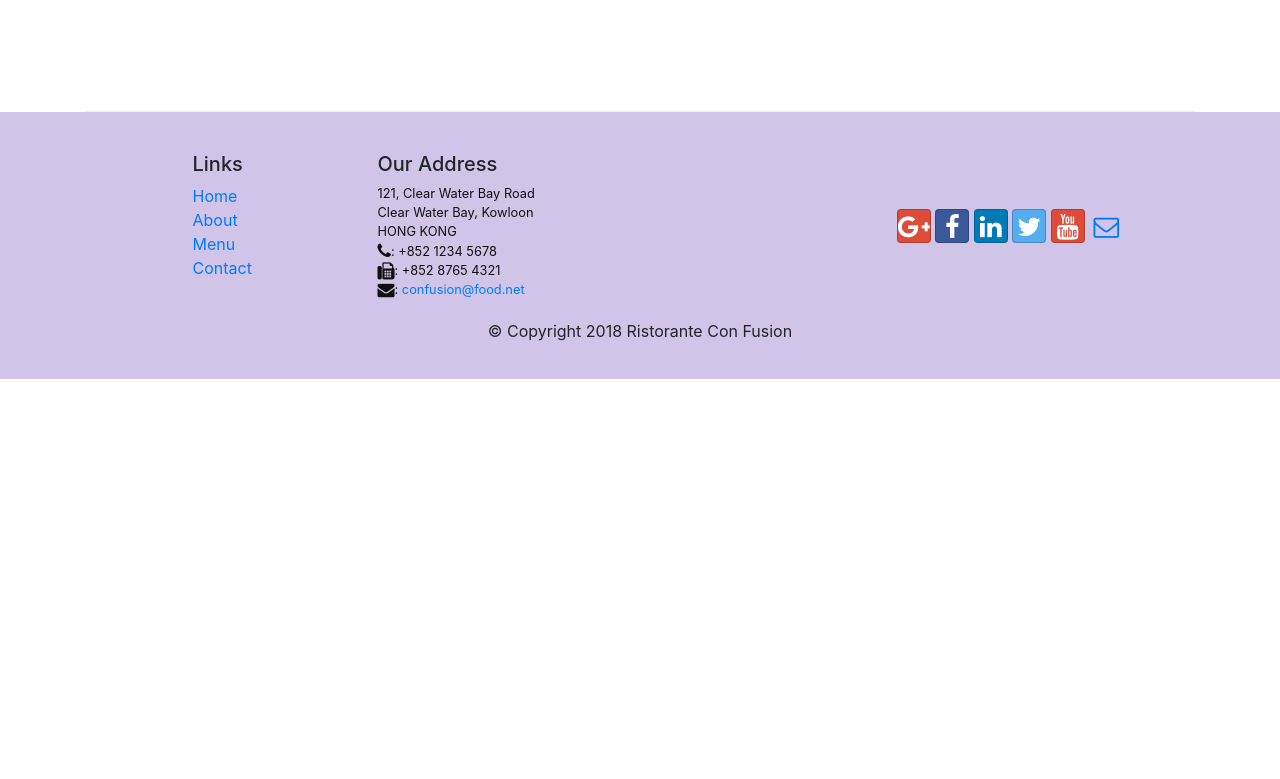
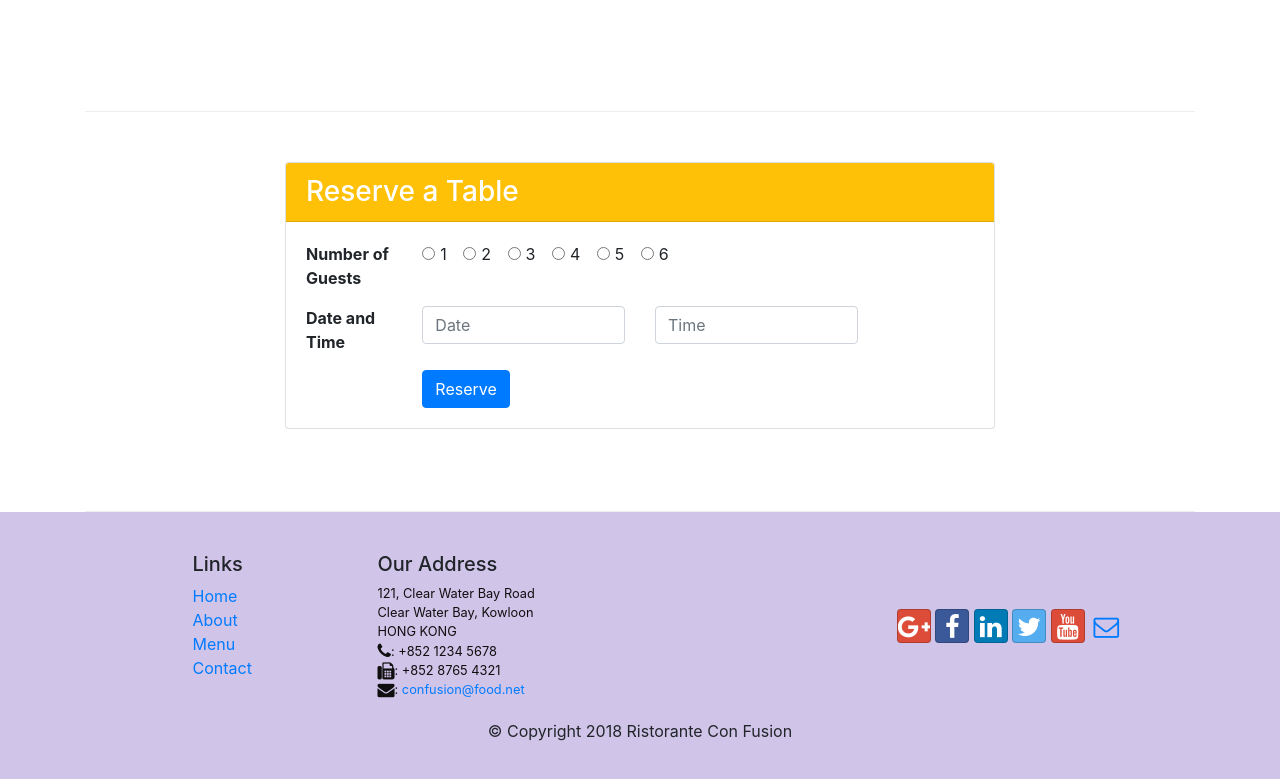
Before and after one commit to Maksym9669/conFusion, a website: page index.html in a window 1280 px wide. Shown: the part 1498-2277 px from the top of the page. Before the commit the page ends 1877 px from the top, so only its background shows below. Drawn offline with nearby package versions, Linux system fonts and the light colour scheme.

Commit message:
Assignment 2

```diff
--- a/index.html
+++ b/index.html
@@ -82,8 +82,17 @@
               your culinary senses!
             </p>
           </div>
-          <div class="col-12 col-sm align-self-center">
+          <div class="col-12 col-sm-3 align-self-center">
             <img src="img/logo.png" class="img-fluid" />
+          </div>
+          <div class="col-12 col-sm-3 align-self-center">
+            <a
+              role="button"
+              class="btn btn-warning btn-sm btn-block"
+              href="#reserve"
+            >
+              Reserve Table
+            </a>
           </div>
         </div>
       </div>
@@ -123,13 +132,24 @@
           <h3>This Month's Promotions</h3>
         </div>
         <div class="col col-sm col-md">
-          <h2>Weekend Grand Buffet</h2>
-          <p class="d-none d-sm-block">
-            Featuring mouthwatering combinations with a choice of five different
-            salads, six enticing appetizers, six main entrees and five choicest
-            desserts. Free flowing bubbly and soft drinks. All for just $19.99
-            per person
-          </p>
+          <div class="media">
+            <div class="media-body">
+              <h2 class="mt-0">
+                Weekend Grand Buffet <span class="badge badge-danger">NEW</span>
+              </h2>
+              <p class="d-none d-sm-block">
+                Featuring mouthwatering combinations with a choice of five
+                different salads, six enticing appetizers, six main entrees and
+                five choicest desserts. Free flowing bubbly and soft drinks. All
+                for just $19.99 per person
+              </p>
+            </div>
+            <img
+              src="img/buffet.png"
+              class="d-flex ml-3 img-thumbnail align-self-center"
+              alt="buffet"
+            />
+          </div>
         </div>
       </div>
 
@@ -153,6 +173,122 @@
                 world, he specializes in creating mouthwatering Indo-Italian
                 fusion experiences.
               </p>
+            </div>
+          </div>
+        </div>
+      </div>
+      <div class="row row-content">
+        <div class="col-12 offset-sm-2 col-sm-8 offset sm-2">
+          <div class="card">
+            <h3 class="card-header bg-warning text-white">Reserve a Table</h3>
+            <div class="card-body">
+              <form id="reserve">
+                <dl class="row">
+                  <dt class="col-12 col-sm-2">Number of Guests</dt>
+                  <dd class="col-12 col-sm-10 ">
+                    <div class="form-check form-check-inline">
+                      <input
+                        class="form-check-input"
+                        type="radio"
+                        name="inlineRadioOptions"
+                        id="inlineRadio1"
+                        value="option1"
+                      />
+                      <label class="form-check-label" for="inlineRadio1"
+                        >1</label
+                      >
+                    </div>
+                    <div class="form-check form-check-inline">
+                      <input
+                        class="form-check-input"
+                        type="radio"
+                        name="inlineRadioOptions"
+                        id="inlineRadio2"
+                        value="option2"
+                      />
+                      <label class="form-check-label" for="inlineRadio2"
+                        >2</label
+                      >
+                    </div>
+                    <div class="form-check form-check-inline">
+                      <input
+                        class="form-check-input"
+                        type="radio"
+                        name="inlineRadioOptions"
+                        id="inlineRadio3"
+                        value="option3"
+                      />
+                      <label class="form-check-label" for="inlineRadio3"
+                        >3</label
+                      >
+                    </div>
+                    <div class="form-check form-check-inline">
+                      <input
+                        class="form-check-input"
+                        type="radio"
+                        name="inlineRadioOptions"
+                        id="inlineRadio4"
+                        value="option4"
+                      />
+                      <label class="form-check-label" for="inlineRadio4"
+                        >4</label
+                      >
+                    </div>
+                    <div class="form-check form-check-inline">
+                      <input
+                        class="form-check-input"
+                        type="radio"
+                        name="inlineRadioOptions"
+                        id="inlineRadio5"
+                        value="option5"
+                      />
+                      <label class="form-check-label" for="inlineRadio5"
+                        >5</label
+                      >
+                    </div>
+                    <div class="form-check form-check-inline">
+                      <input
+                        class="form-check-input"
+                        type="radio"
+                        name="inlineRadioOptions"
+                        id="inlineRadio6"
+                        value="option6"
+                      />
+                      <label class="form-check-label" for="inlineRadio6"
+                        >6</label
+                      >
+                    </div>
+                  </dd>
+                </dl>
+                <dl class="row">
+                  <dt class="col-12 col-sm-2">Date and Time</dt>
+                  <dd class="col-12 col-sm-4">
+                    <input
+                      type="text"
+                      class="form-control"
+                      id="date"
+                      name="date"
+                      placeholder="Date"
+                    />
+                  </dd>
+                  <dd class="col-12 col-sm-4">
+                    <input
+                      type="text"
+                      class="form-control"
+                      id="Time"
+                      name="Time"
+                      placeholder="Time"
+                    />
+                  </dd>
+                </dl>
+                <div class="row">
+                  <div class="col-12 col-sm-10 offset-sm-2">
+                    <button type="submit" class="btn btn-primary ">
+                      Reserve
+                    </button>
+                  </div>
+                </div>
+              </form>
             </div>
           </div>
         </div>
```
Also changed, not shown: aboutus.html (+2 -2 lines).
